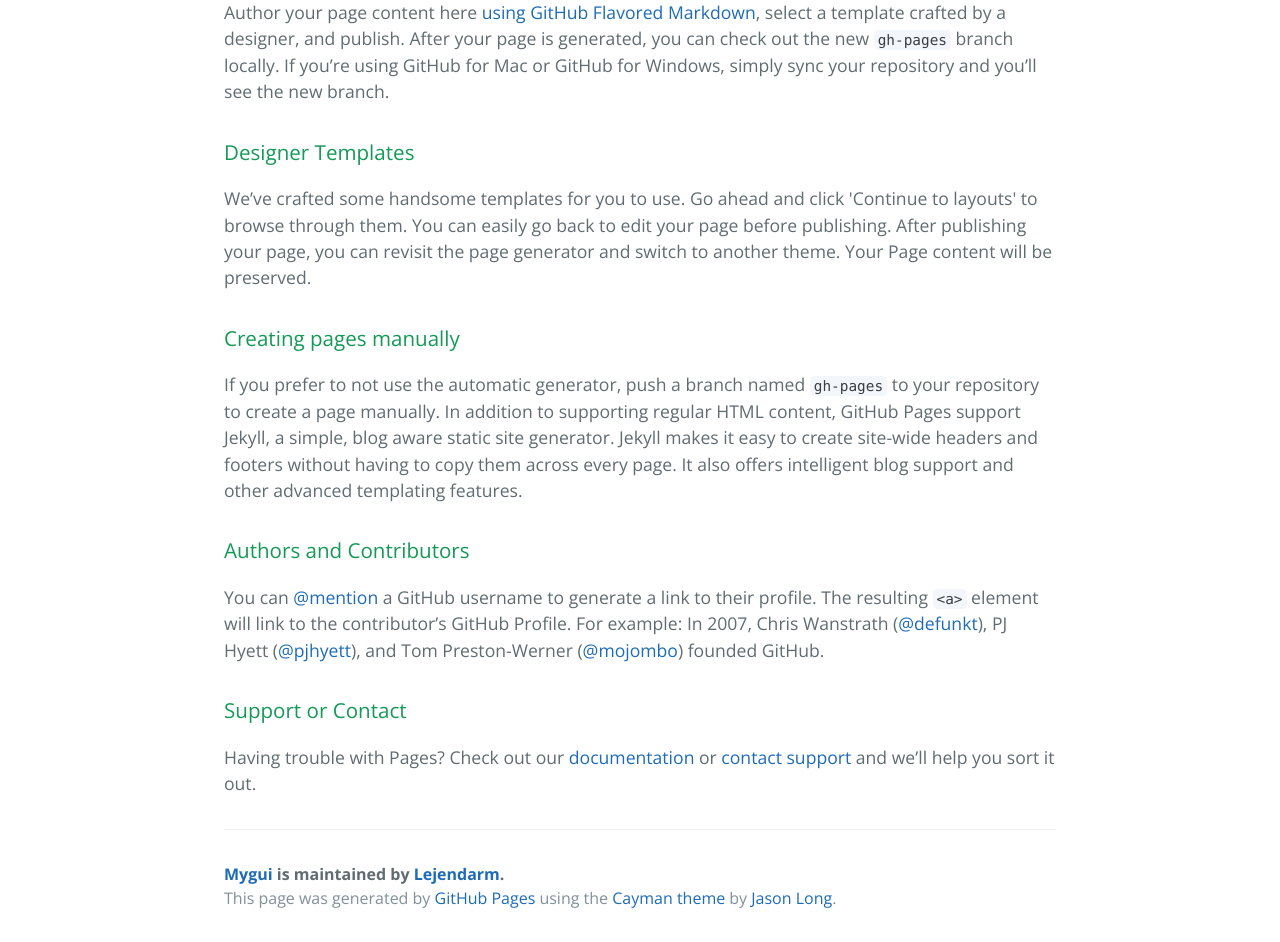
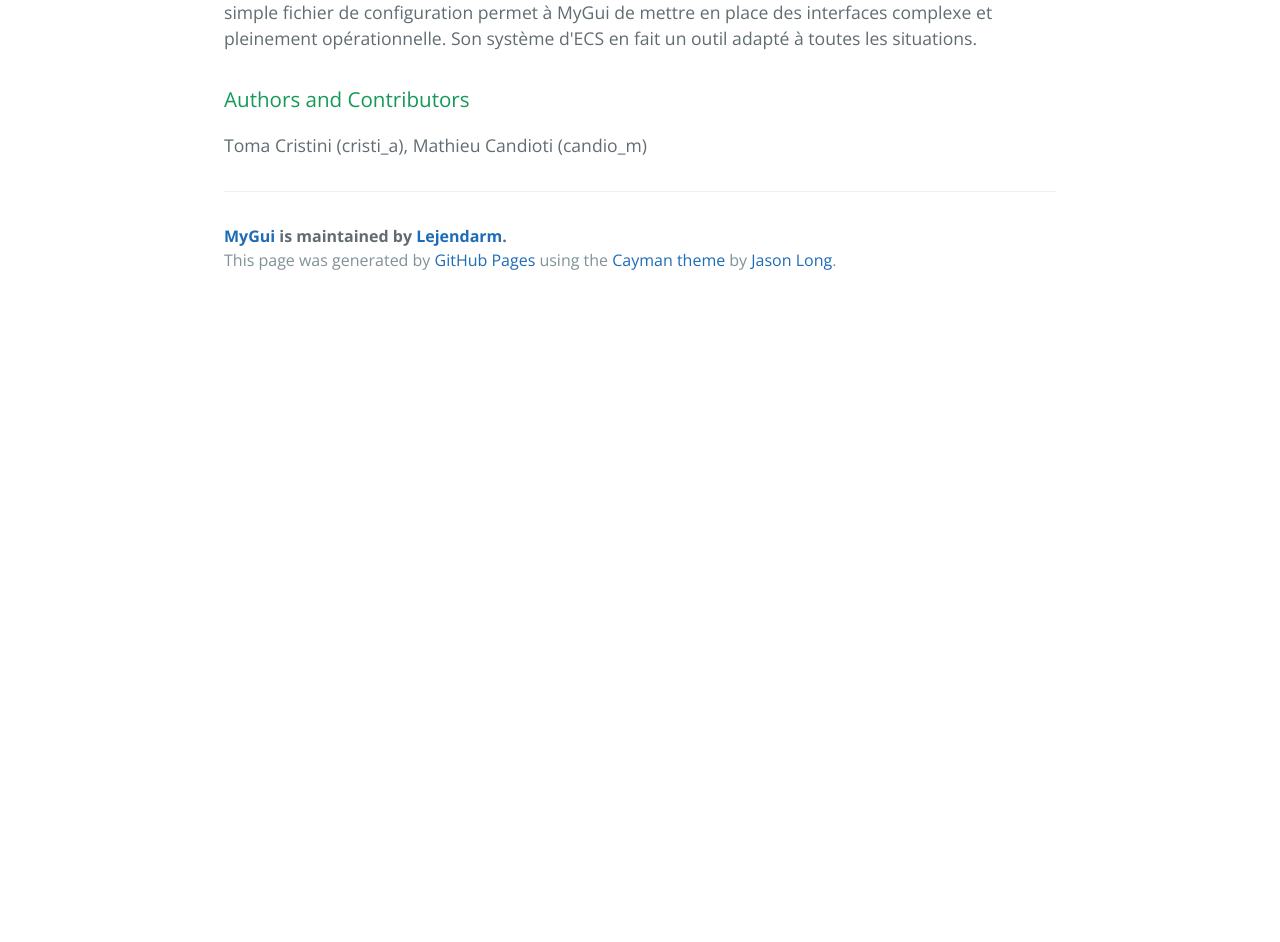
Before and after one commit to tomacf/MyGUI, a plain HTML site: page index.html in a window 1280 px wide. Shown: the part 444-1386 px from the top of the page. After the commit the page ends 800 px from the top, so only its background shows below. Drawn offline with nearby package versions, Linux system fonts and the light colour scheme.

```diff
--- a/index.html
+++ b/index.html
@@ -2,7 +2,7 @@
 <html lang="en-us">
   <head>
     <meta charset="UTF-8">
-    <title>Mygui by Lejendarm</title>
+    <title>MyGui by Lejendarm</title>
     <meta name="viewport" content="width=device-width, initial-scale=1">
     <link rel="stylesheet" type="text/css" href="stylesheets/normalize.css" media="screen">
     <link href='http://fonts.googleapis.com/css?family=Open+Sans:400,700' rel='stylesheet' type='text/css'>
@@ -11,7 +11,7 @@
   </head>
   <body>
     <section class="page-header">
-      <h1 class="project-name">Mygui</h1>
+      <h1 class="project-name">MyGui</h1>
       <h2 class="project-tagline"></h2>
       <a href="https://github.com/Lejendarm/MyGUI" class="btn">View on GitHub</a>
       <a href="https://github.com/Lejendarm/MyGUI/zipball/master" class="btn">Download .zip</a>
@@ -20,32 +20,19 @@
 
     <section class="main-content">
       <h3>
-<a id="welcome-to-github-pages" class="anchor" href="#welcome-to-github-pages" aria-hidden="true"><span class="octicon octicon-link"></span></a>Welcome to GitHub Pages.</h3>
+<a id="bienvenue-sur-la-page-github-de-mygui" class="anchor" href="#bienvenue-sur-la-page-github-de-mygui" aria-hidden="true"><span class="octicon octicon-link"></span></a>Bienvenue sur la page Github de MyGUi.</h3>
 
-<p>This automatic page generator is the easiest way to create beautiful pages for all of your projects. Author your page content here <a href="https://guides.github.com/features/mastering-markdown/">using GitHub Flavored Markdown</a>, select a template crafted by a designer, and publish. After your page is generated, you can check out the new <code>gh-pages</code> branch locally. If you’re using GitHub for Mac or GitHub for Windows, simply sync your repository and you’ll see the new branch.</p>
-
-<h3>
-<a id="designer-templates" class="anchor" href="#designer-templates" aria-hidden="true"><span class="octicon octicon-link"></span></a>Designer Templates</h3>
-
-<p>We’ve crafted some handsome templates for you to use. Go ahead and click 'Continue to layouts' to browse through them. You can easily go back to edit your page before publishing. After publishing your page, you can revisit the page generator and switch to another theme. Your Page content will be preserved.</p>
-
-<h3>
-<a id="creating-pages-manually" class="anchor" href="#creating-pages-manually" aria-hidden="true"><span class="octicon octicon-link"></span></a>Creating pages manually</h3>
-
-<p>If you prefer to not use the automatic generator, push a branch named <code>gh-pages</code> to your repository to create a page manually. In addition to supporting regular HTML content, GitHub Pages support Jekyll, a simple, blog aware static site generator. Jekyll makes it easy to create site-wide headers and footers without having to copy them across every page. It also offers intelligent blog support and other advanced templating features.</p>
+<p>MyGui est une librairie simple d'utilisation qui vous permet de créer votre gui SDL2 en 5 minutes !
+Un simple fichier de configuration permet à MyGui de mettre en place des interfaces complexe et pleinement opérationnelle.
+Son système d'ECS en fait un outil adapté à toutes les situations.</p>
 
 <h3>
 <a id="authors-and-contributors" class="anchor" href="#authors-and-contributors" aria-hidden="true"><span class="octicon octicon-link"></span></a>Authors and Contributors</h3>
 
-<p>You can <a href="https://github.com/blog/821" class="user-mention">@mention</a> a GitHub username to generate a link to their profile. The resulting <code>&lt;a&gt;</code> element will link to the contributor’s GitHub Profile. For example: In 2007, Chris Wanstrath (<a href="https://github.com/defunkt" class="user-mention">@defunkt</a>), PJ Hyett (<a href="https://github.com/pjhyett" class="user-mention">@pjhyett</a>), and Tom Preston-Werner (<a href="https://github.com/mojombo" class="user-mention">@mojombo</a>) founded GitHub.</p>
-
-<h3>
-<a id="support-or-contact" class="anchor" href="#support-or-contact" aria-hidden="true"><span class="octicon octicon-link"></span></a>Support or Contact</h3>
-
-<p>Having trouble with Pages? Check out our <a href="https://help.github.com/pages">documentation</a> or <a href="https://github.com/contact">contact support</a> and we’ll help you sort it out.</p>
+<p>Toma Cristini (cristi_a), Mathieu Candioti (candio_m)</p>
 
       <footer class="site-footer">
-        <span class="site-footer-owner"><a href="https://github.com/Lejendarm/MyGUI">Mygui</a> is maintained by <a href="https://github.com/Lejendarm">Lejendarm</a>.</span>
+        <span class="site-footer-owner"><a href="https://github.com/Lejendarm/MyGUI">MyGui</a> is maintained by <a href="https://github.com/Lejendarm">Lejendarm</a>.</span>
 
         <span class="site-footer-credits">This page was generated by <a href="https://pages.github.com">GitHub Pages</a> using the <a href="https://github.com/jasonlong/cayman-theme">Cayman theme</a> by <a href="https://twitter.com/jasonlong">Jason Long</a>.</span>
       </footer>
```
Also changed, not shown: params.json (+1 -1 lines).
